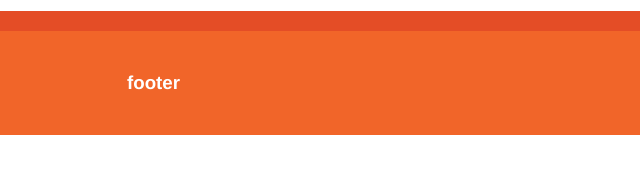
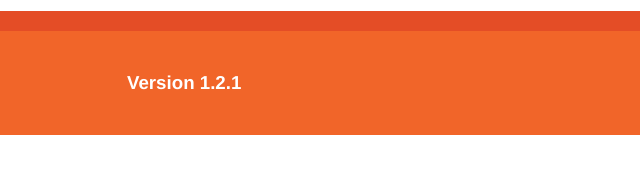
Before and after one commit to highergroundstudio/whereami, a plain HTML site: page index.html in a window 1280 px wide. Shown: the part 507-680 px from the top of the page, 0-640 px from the left. Drawn offline with Linux system fonts and the light colour scheme.

Commit message:
Version 1.2.1

```diff
--- a/index.html
+++ b/index.html
@@ -42,7 +42,7 @@
 
     <div class="footer-container">
       <footer class="wrapper">
-        <h3>footer</h3>
+        <h3>Version 1.2.1</h3>
       </footer>
     </div>
 
```
